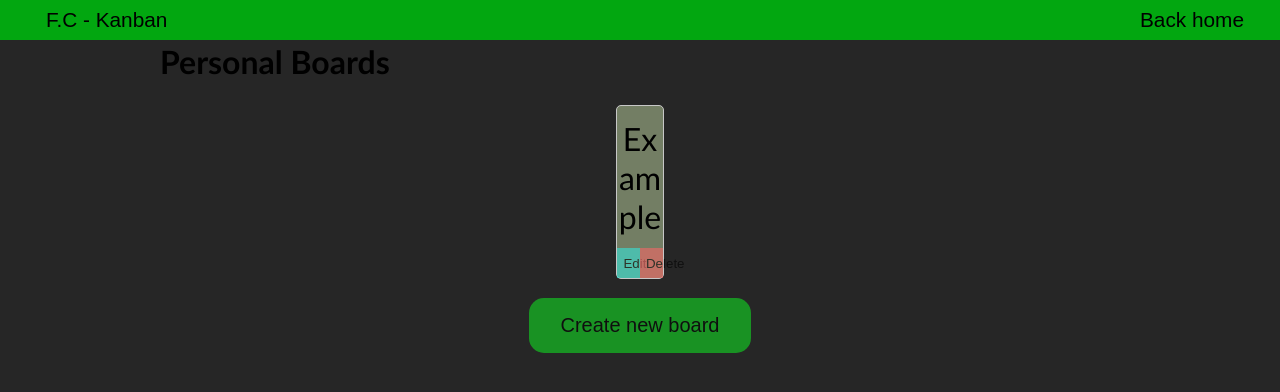
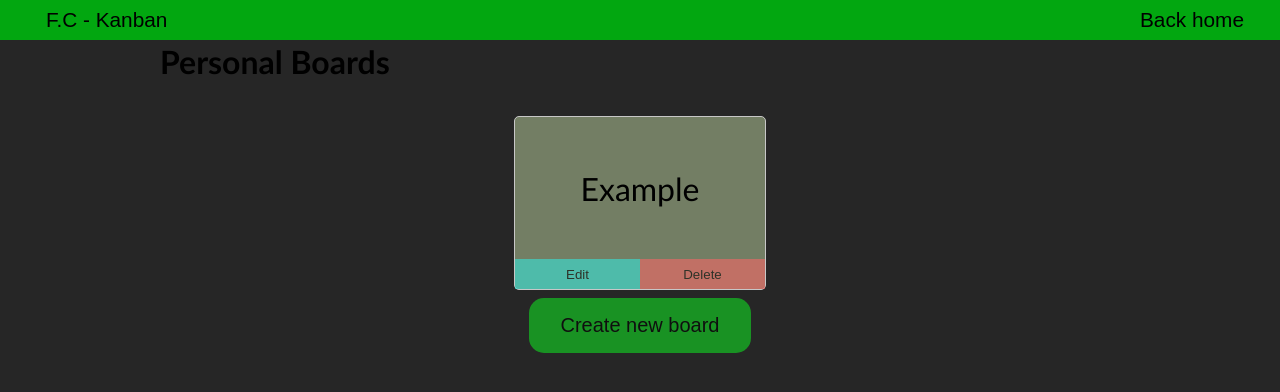
Before and after one commit to francescolicastillo/Vue_ts_kanban, a Vue app: page / in a window 1280 px wide. Shown: the top 392 px of the page. Built offline with nearby package versions, Linux system fonts and the light colour scheme.

Commit message:
fix layout

```diff
--- a/src/pages/Home.vue
+++ b/src/pages/Home.vue
@@ -108,11 +108,10 @@ You will lose all your info in this board.`)) {
   padding: 0;
   display:flex;
   flex-wrap: wrap;
-  place-content: center;
 }
 
 .board__container {
-  width: 28%;
+  width: 250px;
   min-height: 150px;
   height: 100%;
   cursor: pointer;
--- a/src/router/routes.ts
+++ b/src/router/routes.ts
@@ -19,7 +19,7 @@ const router = createRouter({
       component: Board,
     },
     {
-      path: "/board/:pathMatch(.*)*",
+      path: "/:pathMatch(.*)*",
       name: "NotFound",
       component: Home,
     },
```
